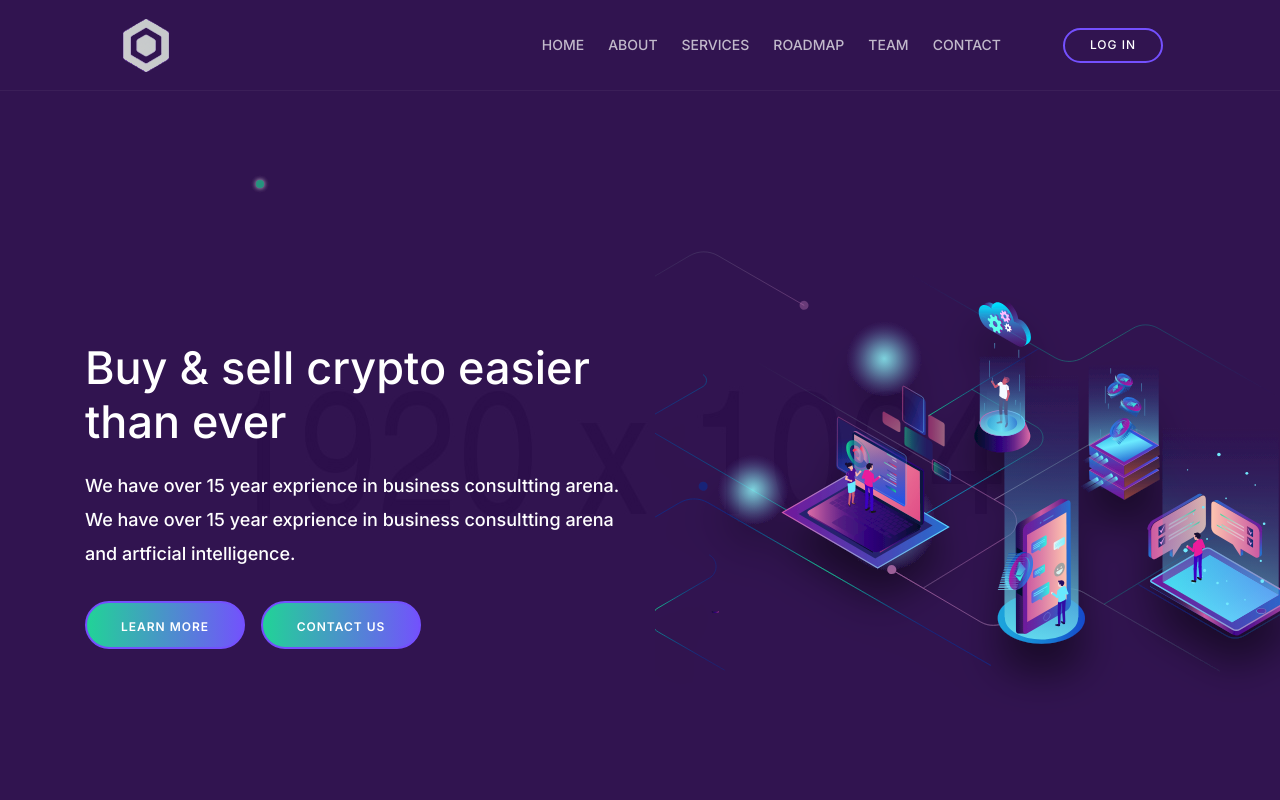
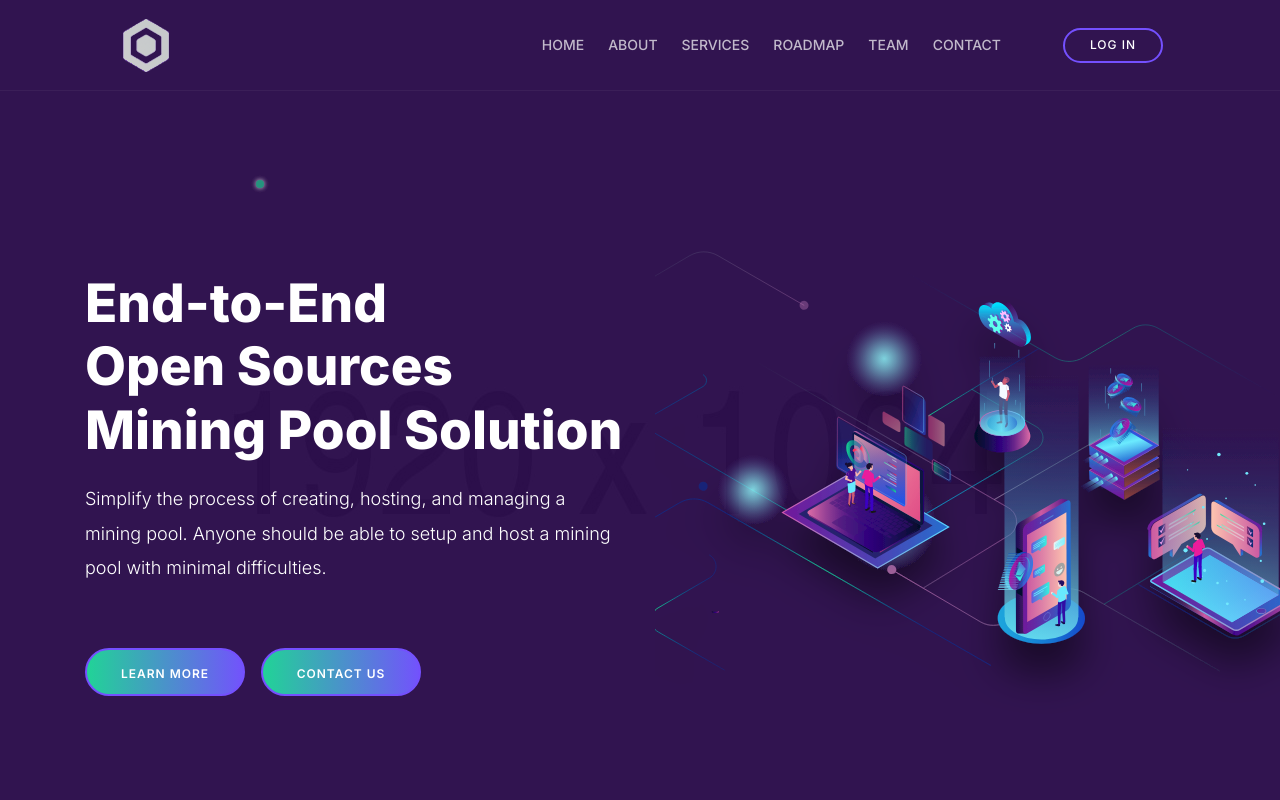
Before and after one commit to Scarlett-Truong/gohash-landing, a React (Create React App) app: page / in a window 1280 px wide. Shown: the top 800 px of the page. Built offline with nearby package versions, Linux system fonts and the light colour scheme; a web font is replaced by a local one.

Commit message:
changed the style for the hero section

```diff
--- a/src/assets/css/style.css
+++ b/src/assets/css/style.css
@@ -36,7 +36,10 @@
 
 ***/
 
+
 @import url('https://fonts.googleapis.com/css?family=Poppins:200,300,400,500,600,700');
+@import url('https://fonts.googleapis.com/css?family=Inter:200,300,400,500,600,700,800,900');
+
 
 /***
 
@@ -70,7 +73,8 @@
 }
 
 body {
-    font-family: 'Poppins', sans-serif;
+    font-family: 'Inter', sans-serif;
+    font-weight: 900;
     background: #4834d4;
     background: -webkit-linear-gradient(left, #1d0498, #341f97);
     background: linear-gradient(to right, #1d0498, #341f97)
@@ -84,10 +88,10 @@ h3,
 h4,
 h5,
 h6 {
-    font-family: 'Poppins', sans-serif;
+    font-family: 'Inter', sans-serif;
     color: #fff;
     line-height: 1.4;
-    font-weight: 500;
+    font-weight: 900;
 }
 
 a,
--- a/src/template/HomeDemo3/SecWelcomeArea/SecWelcomeContent/index.jsx
+++ b/src/template/HomeDemo3/SecWelcomeArea/SecWelcomeContent/index.jsx
@@ -1,11 +1,13 @@
 function SecWelcomeContent({ img }) {
   return (
-    <div className="welcome-content">
-      <h1>Buy & sell crypto easier than ever</h1>
+    <div className="welcome-content" style={{ fontSize: 69 }}>
+      <h1>
+        End-to-End <br /> Open Sources <br /> Mining Pool Solution
+      </h1>
       <p>
-        We have over 15 year exprience in business consultting arena. We have
-        over 15 year exprience in business consultting arena and artficial
-        intelligence.
+        Simplify the process of creating, hosting, and managing a mining pool.
+        Anyone should be able to setup and host a mining pool with minimal
+        difficulties.
       </p>
       <div className="dream-btn-group">
         <a href="#" className="btn dream-btn mr-3">
--- a/src/template/HomeDemo3/SecWelcomeArea/index.jsx
+++ b/src/template/HomeDemo3/SecWelcomeArea/index.jsx
@@ -1,3 +1,4 @@
+// hero section pic
 import { HomeDemo1Dollar } from "../../../utils/allImgs";
 
 import SecWelcomeContent from "./SecWelcomeContent";
--- a/src/template/HomeDemo3/style/_welcomeArea3.scss
+++ b/src/template/HomeDemo3/style/_welcomeArea3.scss
@@ -7,6 +7,15 @@
     width: 100%;
     height: 900px !important;
     overflow: hidden;
+    font-weight: 300 !important;
+    font-size: 25px !important;
+    font-family: "Inter", sans-serif !important;
+}
+
+.HomeDemo3 .welcome_area h1{
+    font-weight: 800 !important;
+    font-family: "Inter", sans-serif !important;
+    font-size: 53px !important;
 }
 
 .HomeDemo3 .Home1WelcomeAreaIMG{
@@ -89,6 +98,7 @@
     position: relative;
     z-index: 1;
     margin-top: 90px;
+    color: black;
 }
 
 .HomeDemo3 .promo-section {
```
